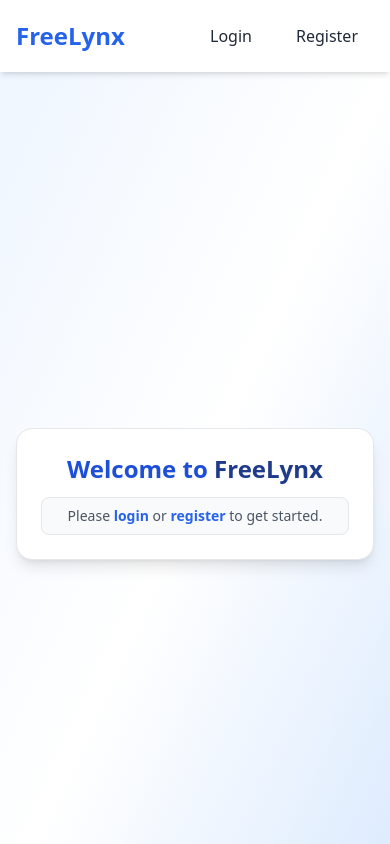
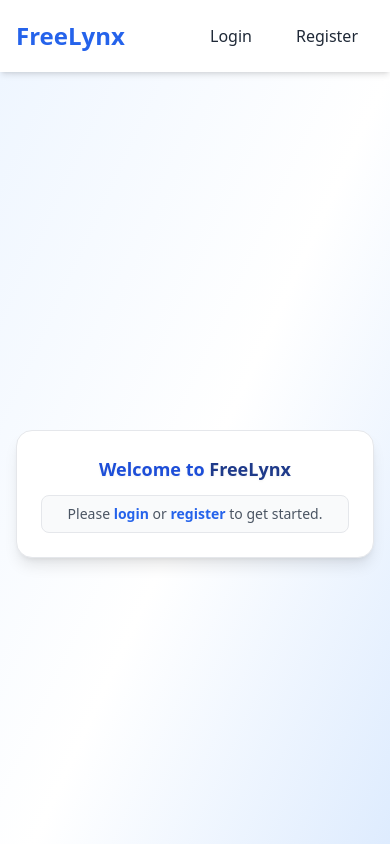
Before and after one commit to sudipta-khanra/FreeLynx, a React (Vite) app: page / in a window 390 px wide. Shown: the top 844 px of the page. Built offline with nearby package versions, Linux system fonts and the light colour scheme.

Commit message:
error fix

```diff
--- a/src/pages/Home.jsx
+++ b/src/pages/Home.jsx
@@ -6,7 +6,7 @@ export default function Home() {
   return (
 <div className="min-h-screen flex flex-col items-center justify-center bg-gradient-to-br from-blue-50 via-white to-blue-100 p-4 sm:p-8">
   <div className="bg-white shadow-lg rounded-2xl p-6 sm:p-10 max-w-full sm:max-w-xl w-full text-center border border-gray-200">
-    <h1 className="text-2xl sm:text-2xl md:text-5xl font-extrabold text-blue-700 mb-3 sm:mb-5 drop-shadow-sm">
+    <h1 className="text-lg sm:text-3xl md:text-5xl font-extrabold text-blue-700 mb-3 sm:mb-5 drop-shadow-sm">
       Welcome to <span className="text-blue-900">FreeLynx</span>
     </h1>
 
```
